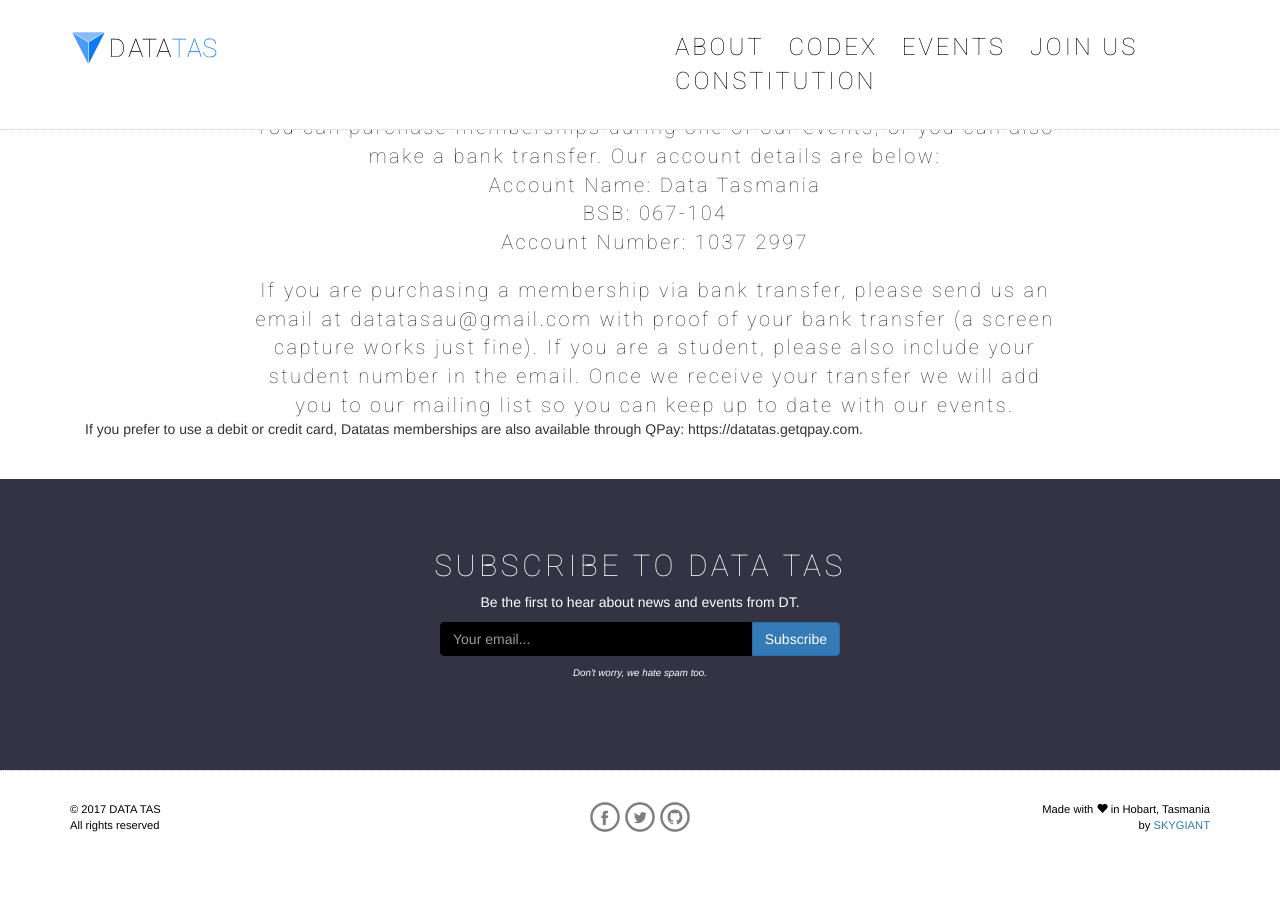
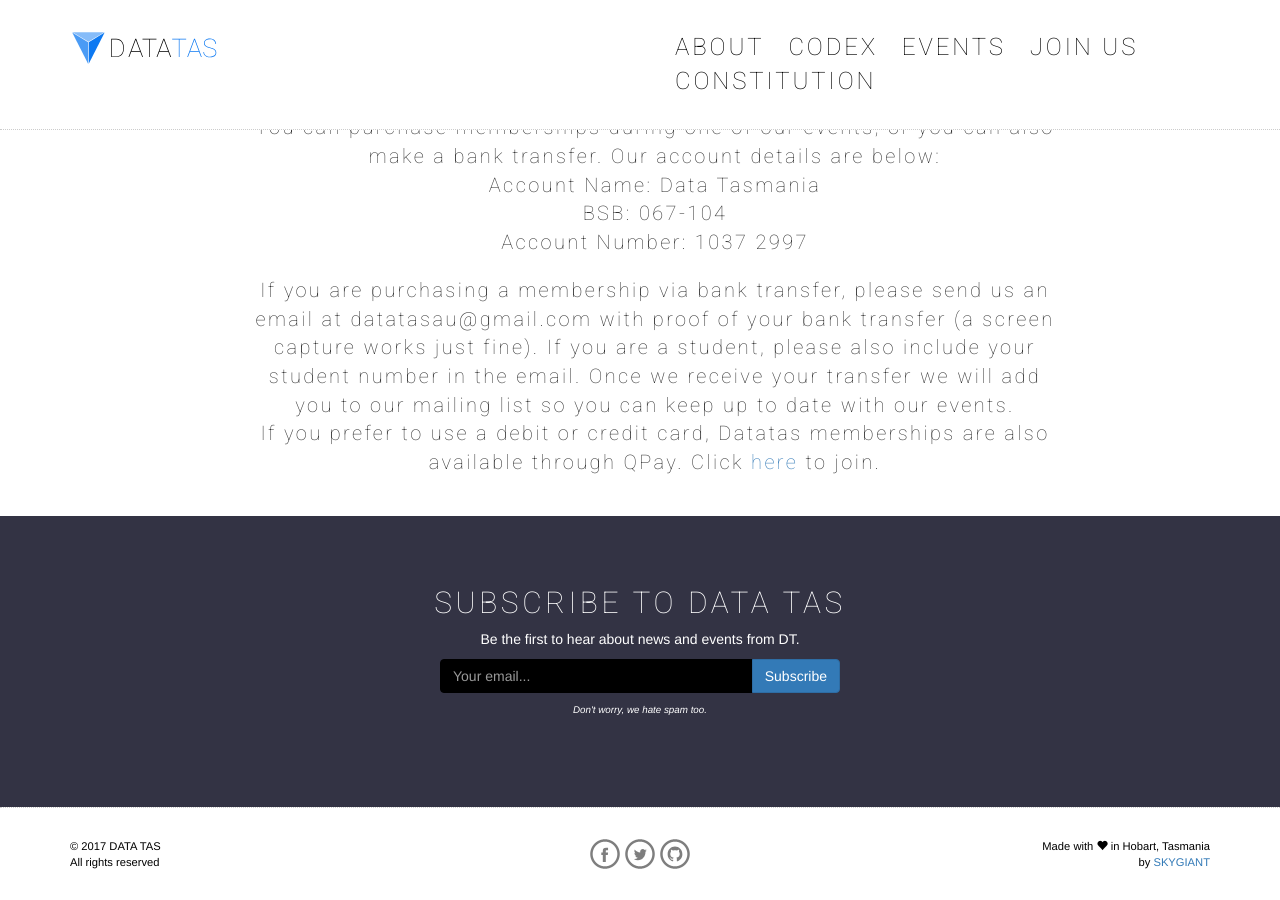
Before and after one commit to datatas/datatas.github.io, a Jekyll site: the page built from join/index.md, in a window 1280 px wide and 900 px high, scrolled down 606 px. Built offline with Jekyll 4.4.1, drawn with Linux system fonts in a browser that asks for light colours; nearby versions of some CDN libraries; before the commit the page ends 1469 px from its top, so only the background shows below that.

Commit message:
Update index.md
Adding QPay link

```diff
--- a/join/index.md
+++ b/join/index.md
@@ -22,5 +22,4 @@ container: true
                 Account Number: 1037 2997<br></p>
                 <br>
                 <p>If you are purchasing a membership via bank transfer, please send us an email at datatasau@gmail.com with proof of your bank transfer (a screen capture works just fine). If you are a student, please also include your student number in the email. Once we receive your transfer we will add you to our mailing list so you can keep up to date with our events.</p>
-
-If you prefer to use a debit or credit card, Datatas memberships are also available through QPay: https://datatas.getqpay.com.
+                <p>If you prefer to use a debit or credit card, Datatas memberships are also available through QPay. Click <a href="https://datatas.getqpay.com">here</a> to join.</p>
```
